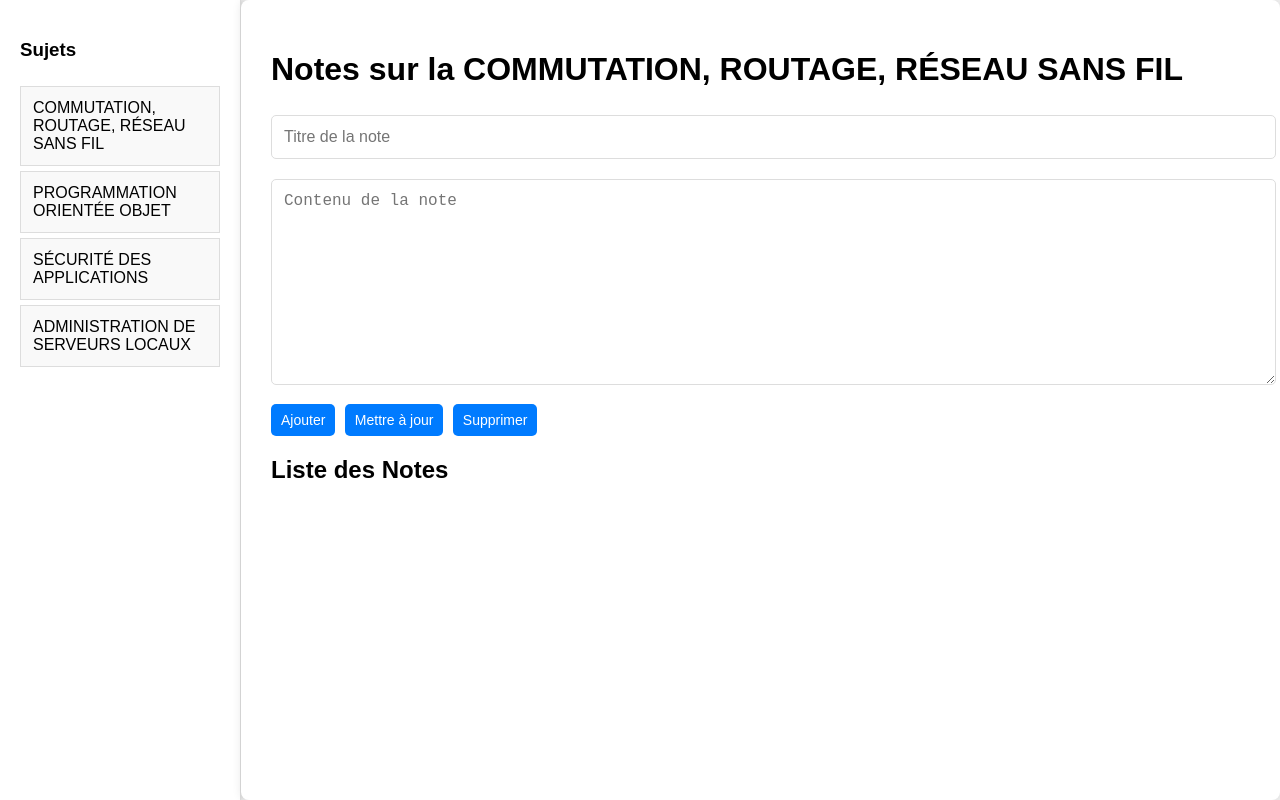
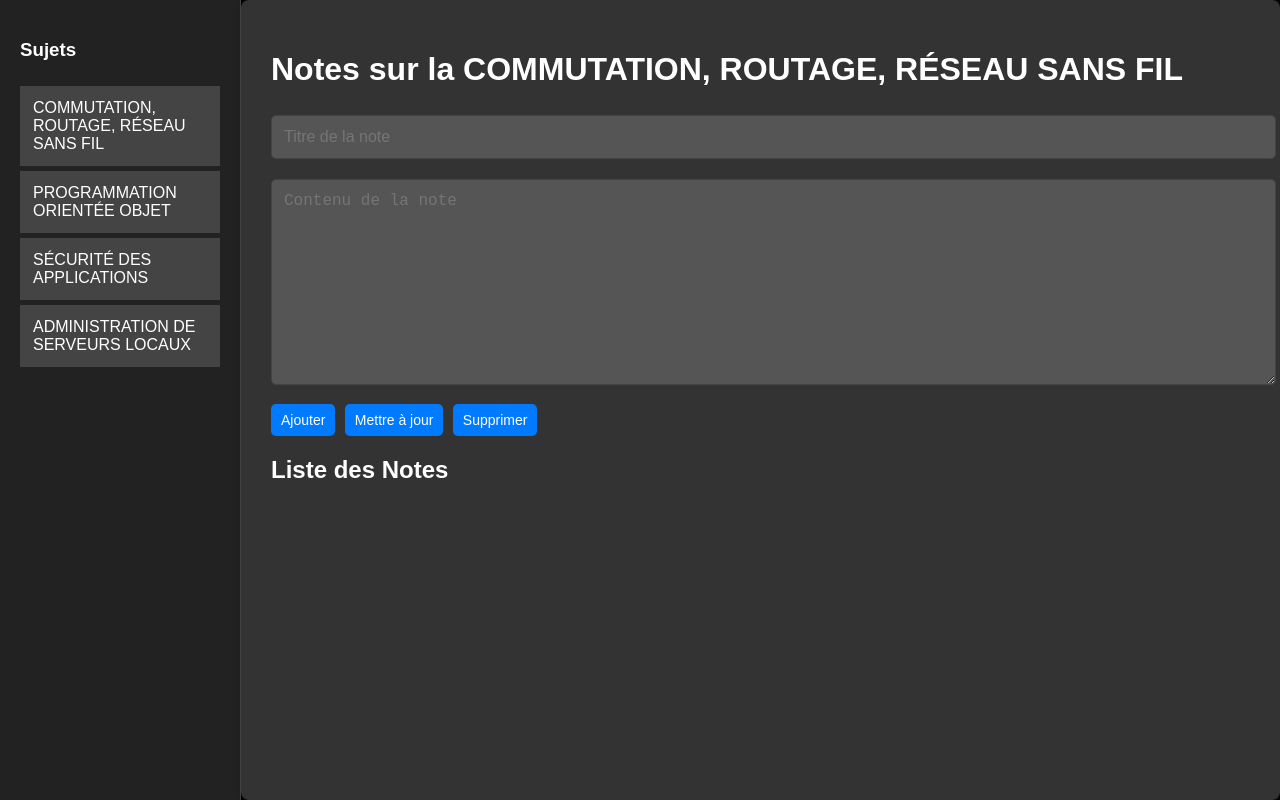
Before and after one commit to CharlesG-L/pythonProject, a plain HTML site: page index.html in a window 1280 px wide. Both pictures are taken after a click on the item "COMMUTATION, ROUTAGE, RÉSEAU SANS FIL". Drawn offline with Linux system fonts and the light colour scheme.

Commit message:
Update index.html

```diff
--- a/index.html
+++ b/index.html
@@ -7,22 +7,23 @@
     <style>
         body {
             font-family: Arial, sans-serif;
-            background-color: #f0f0f0;
+            background-color: #000; /* Fond noir */
+            color: #fff; /* Texte blanc */
             margin: 0;
             display: flex; /* Utiliser flexbox pour la mise en page */
             height: 100vh; /* Hauteur de la page complète */
         }
         .sidebar {
             width: 200px; /* Largeur de la colonne de gauche */
-            background: white;
-            border-right: 1px solid #ddd;
+            background: #222; /* Fond de la sidebar */
+            border-right: 1px solid #444;
             padding: 20px;
             box-shadow: 2px 0 5px rgba(0, 0, 0, 0.1);
         }
         .container {
             flex-grow: 1; /* Prendre tout l'espace restant */
             padding: 30px;
-            background: white;
+            background: #333; /* Fond de la section de contenu */
             border-radius: 8px;
             box-shadow: 0 0 10px rgba(0, 0, 0, 0.1);
             display: none; /* Masquer toutes les sections par défaut */
@@ -31,9 +32,11 @@
             width: 100%;
             margin: 5px 0 15px;
             padding: 12px;
-            border: 1px solid #ddd;
+            border: 1px solid #444; /* Bordure plus foncée */
             border-radius: 5px;
             font-size: 16px;
+            background: #555; /* Fond des champs de saisie */
+            color: #fff; /* Texte des champs de saisie */
         }
         textarea {
             flex-grow: 1; /* Permet à la zone de contenu de s'étendre */
@@ -61,13 +64,13 @@
         }
         li {
             padding: 12px;
-            border: 1px solid #ddd;
+            border: 1px solid #444; /* Bordure plus foncée */
             margin: 5px 0;
             cursor: pointer;
-            background-color: #f9f9f9;
+            background-color: #444; /* Fond des éléments de liste */
         }
         li:hover {
-            background-color: #e9e9e9;
+            background-color: #555; /* Fond lors du survol */
         }
     </style>
 </head>
```
